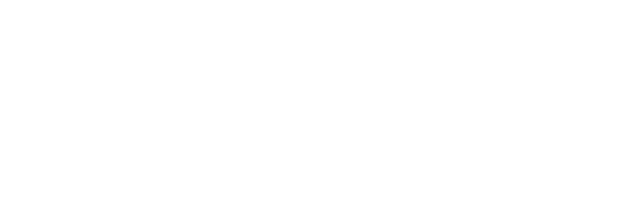
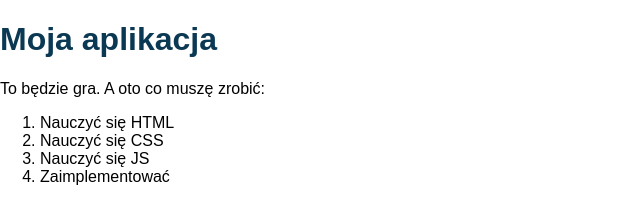
Before and after one commit to NataKar05/js-lab, a plain HTML site: page index.html in a window 1280 px wide. Shown: the whole page, without its empty margins (0-640 px from the left). Drawn offline with Linux system fonts and the light colour scheme.

Commit message:
index.htmd creation

```diff
--- a/index.html
+++ b/index.html
@@ -1,10 +1,33 @@
 <!DOCTYPE html>
-<html lang="en">
+<html lang="pl">
 <head>
     <meta charset="UTF-8">
-    <title>Title</title>
+    <title>JS Lab</title>
+    <style>
+        body {
+            margin: 0;
+            padding: 0;
+            font-family: Arial, serif;
+        }
+
+        h1 {
+            color: #0B3954;
+        }
+    </style>
 </head>
 <body>
-
+<div id="app">
+    <h1 id="main-header">Moja aplikacja</h1>
+    <p>To będzie gra. A oto co muszę zrobić:</p>
+    <ol>
+        <li class="boring">Nauczyć się HTML</li>
+        <li class="boring">Nauczyć się CSS</li>
+        <li>Nauczyć się JS</li>
+        <li id="super-important">Zaimplementować</li>
+    </ol>
+</div>
+<script>
+    alert('Witamy witamy');
+</script>
 </body>
 </html>
```
